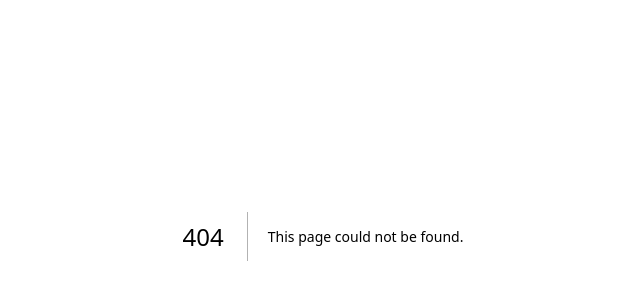
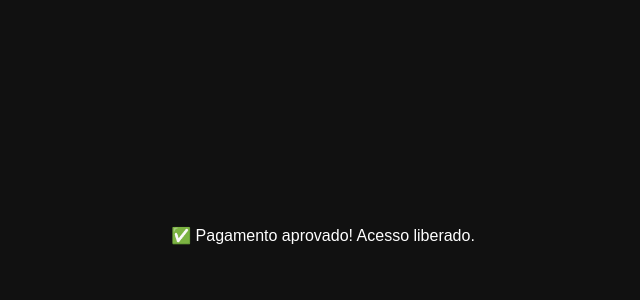
Before and after one commit to thiagoscalumby-boop/shopee-site, a Next.js app: page /sucesso in a window 1280 px wide. Before the commit this address had no page. Shown: the part 164-464 px from the top of the page, without its empty margins (317-957 px from the left). Built offline with nearby package versions, Linux system fonts and the light colour scheme.

Commit message:
Create page.tsx

```diff
--- /dev/null
+++ b/app/sucesso/page.tsx
@@ -0,0 +1,7 @@
+export default function Sucesso() {
+  return (
+    <div style={{ background: "#111", color: "#fff", height: "100vh", display: "flex", alignItems: "center", justifyContent: "center" }}>
+      <h1>✅ Pagamento aprovado! Acesso liberado.</h1>
+    </div>
+  );
+}
```
